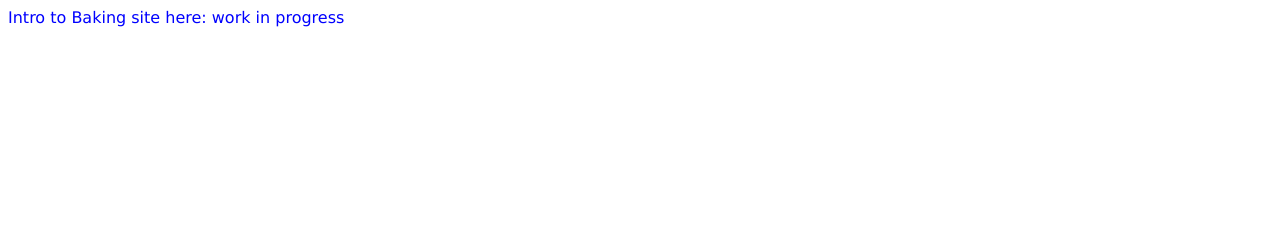
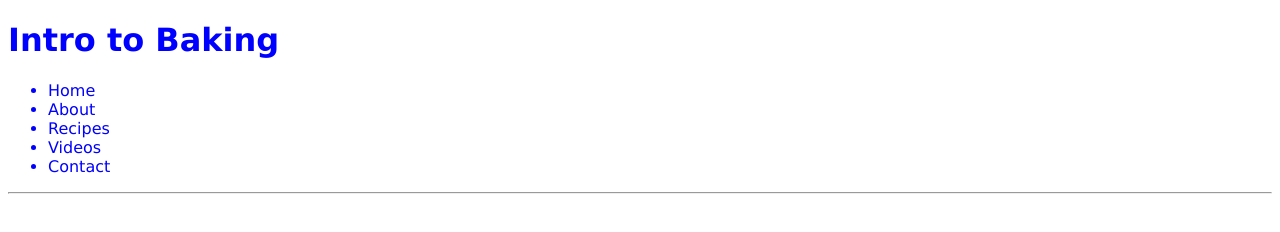
Before and after one commit to introbaking/introbaking.github.io, a plain HTML site: page index.html in a window 1280 px wide. Drawn offline with Linux system fonts and the light colour scheme.

Commit message:
added new title and nav bar

```diff
--- a/index.html
+++ b/index.html
@@ -8,7 +8,21 @@
 </head>
 
 <body>
-	Intro to Baking site here: work in progress
+	<div class='wrapper'>
+		<header>
+			<h1>Intro to Baking</h1>
+			<nav>
+				<ul>
+					<li>Home</li>
+					<li>About</li>
+					<li>Recipes</li>
+					<li>Videos</li>
+					<li>Contact</li>
+				</ul>
+			</nav>
+			<hr>
+		</header>
+	</div>
 </body>
 
 </html>
```
